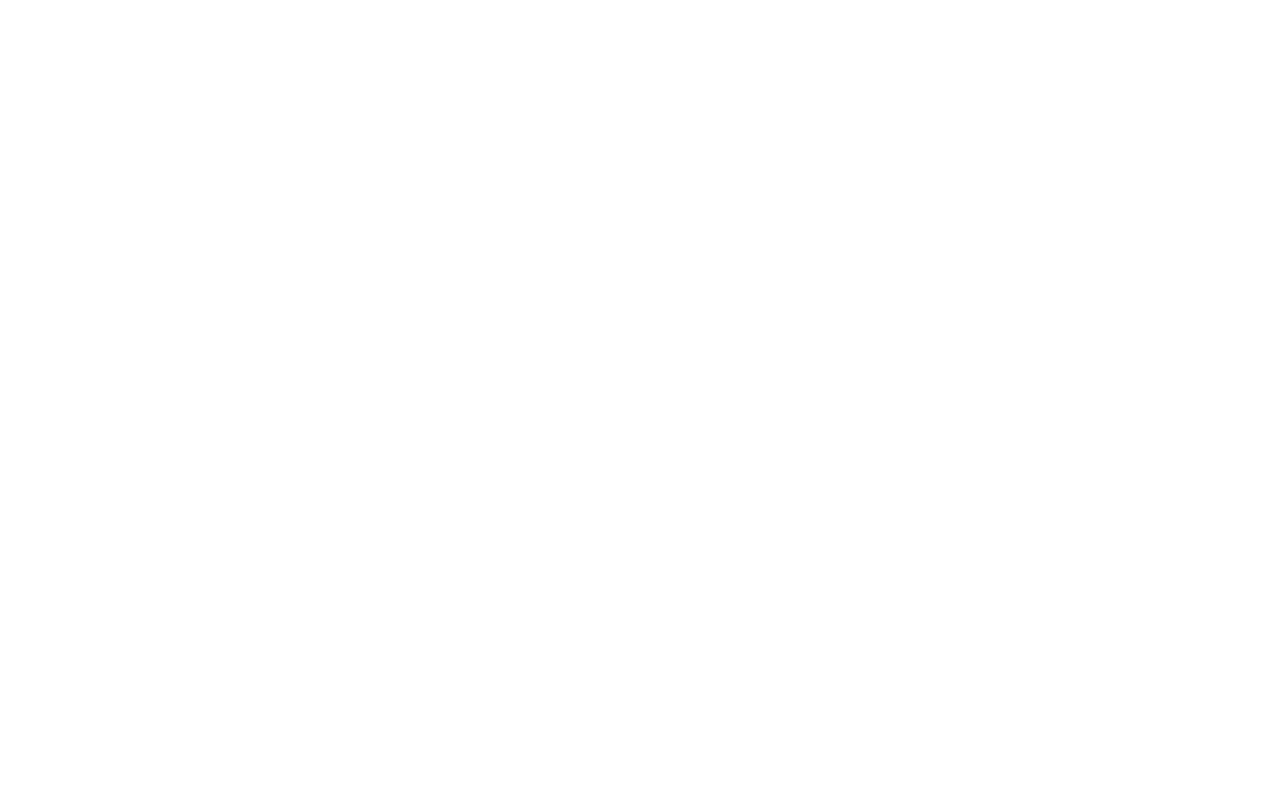
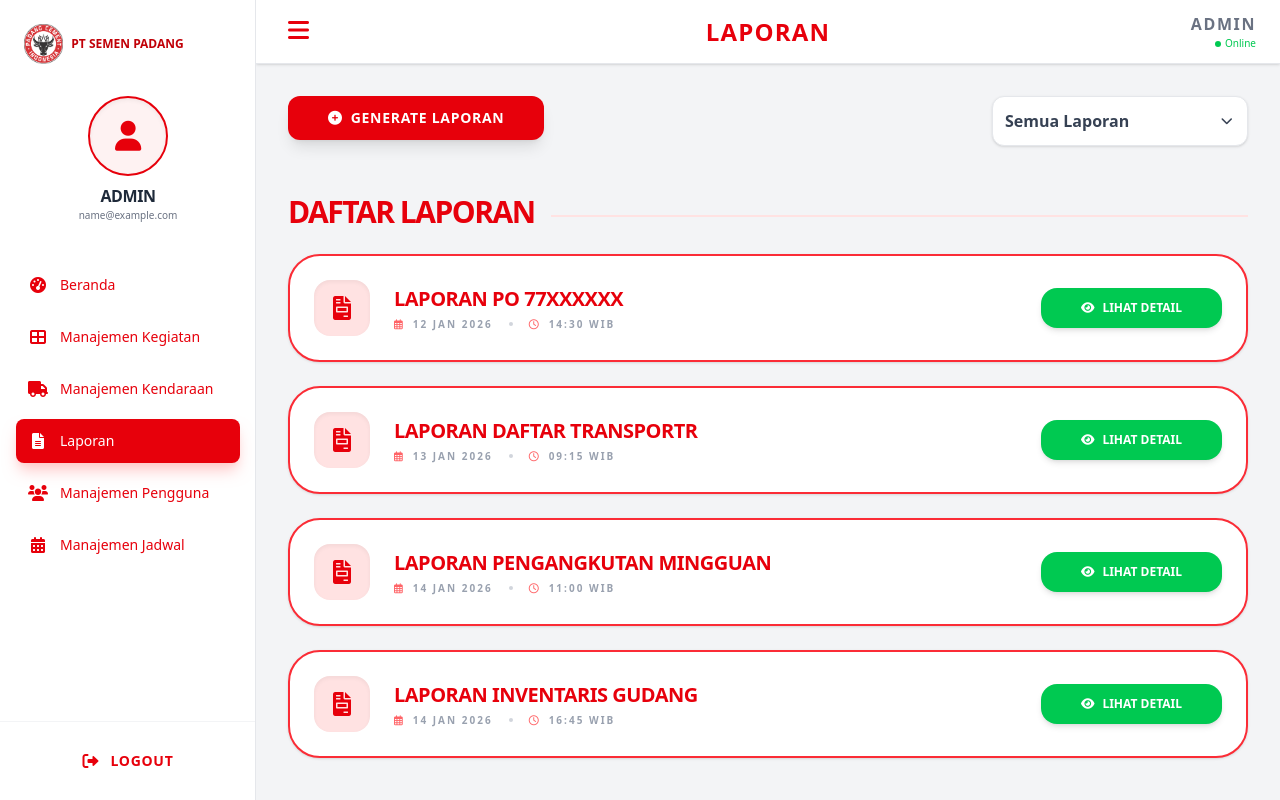
Before and after one commit to triciayundaa/Project_Monitoring_Transport, a React (Vite) app in the folder frontend/: page /laporan in a window 1280 px wide. Before the commit this address had no page. Built offline with nearby package versions, Linux system fonts and the light colour scheme; sample sign-in values are in the browser's storage.

Commit message:
Update laporan

```diff
--- a/frontend/src/App.jsx
+++ b/frontend/src/App.jsx
@@ -4,6 +4,10 @@ import Dashboard from "./pages/Dashboard";
 import VehicleList from "./pages/VehicleManagement/VehicleList";
 import VehicleDetail from "./pages/VehicleManagement/VehicleDetail";
 import UserList from "./pages/UserList";
+import LaporanList from "./pages/Laporan/LaporanList";
+import LaporanDetail from "./pages/Laporan/LaporanDetail";
+
+
 // Fungsi untuk mengecek apakah user sudah login
 const ProtectedRoute = ({ children }) => {
   const user = localStorage.getItem("user");
@@ -27,6 +31,8 @@ function App() {
                 <Route path="/manajemen-pengguna" element={<ProtectedRoute><UserList /></ProtectedRoute>} />
 
                 <Route path="/" element={<Navigate to="/login" />} />
+                <Route path="/laporan" element={<ProtectedRoute><LaporanList /></ProtectedRoute>} />
+<Route path="/laporan/detail/:id" element={<ProtectedRoute><LaporanDetail /></ProtectedRoute>} />
             </Routes>
         </Router>
   );
--- /dev/null
+++ b/frontend/src/pages/Laporan/LaporanDetail.jsx
@@ -0,0 +1,51 @@
+import React, { useState } from 'react';
+import { useNavigate, useParams } from 'react-router-dom';
+import Sidebar from '../../components/Sidebar';
+import Topbar from '../../components/Topbar';
+
+const LaporanDetail = () => {
+    const [isSidebarOpen, setIsSidebarOpen] = useState(true);
+    const { id } = useParams();
+    const navigate = useNavigate();
+
+    return (
+        <div className="flex h-screen bg-gray-100 font-sans overflow-hidden">
+            <Sidebar isOpen={isSidebarOpen} onClose={() => setIsSidebarOpen(false)} />
+
+            <div className="flex-1 flex flex-col min-w-0">
+                <Topbar onToggleSidebar={() => setIsSidebarOpen(!isSidebarOpen)} title="Laporan" />
+
+                <main className="flex-grow p-0 overflow-y-auto bg-gray-200">
+                    {/* Header Action Bar */}
+                    <div className="bg-white p-4 flex justify-between items-center shadow-sm sticky top-0 z-10">
+                        <button
+    onClick={() => navigate('/laporan')}
+    className="text-black font-black text-2xl hover:text-red-600 transition-colors uppercase ml-4"
+>
+    Back
+</button>
+                        <button className="bg-red-600 hover:bg-red-700 text-white px-8 py-2 rounded-lg font-bold shadow-md transition-all text-sm uppercase mr-4">
+                            Print PDF
+                        </button>
+                    </div>
+
+                    {/* PDF Preview Area */}
+                    <div className="flex justify-center p-10">
+                        <div className="bg-white w-[210mm] min-h-[297mm] shadow-2xl p-20 flex flex-col items-center">
+                            <h1 className="text-3xl font-black text-black uppercase tracking-tighter mb-10">
+                                Laporan PO XXXXXXX
+                            </h1>
+
+                            {/* Area Kosong Laporan sesuai desain */}
+                            <div className="w-full h-full border border-dashed border-gray-100 italic text-gray-300 flex justify-center mt-20">
+                                Konten laporan akan muncul di sini...
+                            </div>
+                        </div>
+                    </div>
+                </main>
+            </div>
+        </div>
+    );
+};
+
+export default LaporanDetail;
--- /dev/null
+++ b/frontend/src/pages/Laporan/LaporanList.jsx
@@ -0,0 +1,102 @@
+import React, { useState } from 'react';
+import { useNavigate } from 'react-router-dom';
+import Sidebar from '../../components/Sidebar';
+import Topbar from '../../components/Topbar';
+
+const LaporanList = () => {
+    const [isSidebarOpen, setIsSidebarOpen] = useState(true);
+    const [filter, setFilter] = useState('Semua Laporan');
+    const navigate = useNavigate();
+
+    // Data dummy (nantinya field date & time ini akan datang dari database/API)
+    const daftarLaporan = [
+        { id: 1, title: 'Laporan PO 77XXXXXX', date: '12 Jan 2026', time: '14:30' },
+        { id: 2, title: 'Laporan Daftar Transportr', date: '13 Jan 2026', time: '09:15' },
+        { id: 3, title: 'Laporan Pengangkutan Mingguan', date: '14 Jan 2026', time: '11:00' },
+        { id: 4, title: 'Laporan Inventaris Gudang', date: '14 Jan 2026', time: '16:45' },
+    ];
+
+    return (
+        <div className="flex h-screen bg-gray-100 font-sans overflow-hidden">
+            <Sidebar isOpen={isSidebarOpen} onClose={() => setIsSidebarOpen(false)} />
+
+            <div className="flex-1 flex flex-col min-w-0">
+                <Topbar onToggleSidebar={() => setIsSidebarOpen(!isSidebarOpen)} title="Laporan" />
+
+                <main className="flex-grow p-8 overflow-y-auto">
+                    <div className="max-w-6xl mx-auto">
+
+                        <div className="flex justify-between items-start mb-12">
+                            <button className="bg-red-600 hover:bg-red-700 text-white px-10 py-3 rounded-xl font-bold shadow-lg transition-all text-sm uppercase tracking-wider transform hover:scale-105 active:scale-95">
+                                <i className="fas fa-plus-circle mr-2"></i>
+                                Generate laporan
+                            </button>
+
+                            <div className="relative inline-block w-64">
+                                <select
+                                    value={filter}
+                                    onChange={(e) => setFilter(e.target.value)}
+                                    className="w-full bg-white border border-gray-200 p-3 rounded-xl shadow-sm outline-none font-bold text-gray-700 appearance-none cursor-pointer focus:border-red-500 transition-colors"
+                                >
+                                    <option>Semua Laporan</option>
+                                    <option>Laporan Mingguan</option>
+                                    <option>Laporan Bulanan</option>
+                                    <option>Arsip Laporan</option>
+                                </select>
+                                <div className="pointer-events-none absolute inset-y-0 right-0 flex items-center px-4 text-gray-700">
+                                    <i className="fas fa-chevron-down text-xs"></i>
+                                </div>
+                            </div>
+                        </div>
+
+                        <div className="space-y-6">
+                            <div className="flex items-center space-x-4 mb-6">
+                                <h2 className="text-3xl font-black text-red-600 tracking-tighter uppercase">Daftar Laporan</h2>
+                                <div className="h-[2px] flex-grow bg-red-100 mt-2"></div>
+                            </div>
+
+                            {daftarLaporan.map((item) => (
+                                <div
+                                    key={item.id}
+                                    className="group bg-white border-2 border-red-500 rounded-[2rem] p-6 flex justify-between items-center shadow-sm hover:shadow-xl hover:bg-red-50/40 transition-all duration-300"
+                                >
+                                    <div className="flex items-center space-x-6">
+                                        <div className="w-14 h-14 bg-red-100 rounded-2xl flex items-center justify-center text-red-600 text-2xl group-hover:bg-red-600 group-hover:text-white shadow-inner transition-all duration-300">
+                                            <i className="fas fa-file-invoice"></i>
+                                        </div>
+
+                                        <div className="flex flex-col">
+                                            <span className="text-red-600 font-black text-xl tracking-tight uppercase mb-1">
+                                                {item.title}
+                                            </span>
+                                            {/* Metadata: Tanggal dan Jam */}
+                                            <div className="flex items-center space-x-4 text-[10px] font-black text-gray-400 uppercase tracking-[0.2em]">
+                                                <span className="flex items-center">
+                                                    <i className="far fa-calendar-alt mr-2 text-red-400"></i> {item.date}
+                                                </span>
+                                                <span className="w-1 h-1 bg-gray-300 rounded-full"></span>
+                                                <span className="flex items-center">
+                                                    <i className="far fa-clock mr-2 text-red-400"></i> {item.time} WIB
+                                                </span>
+                                            </div>
+                                        </div>
+                                    </div>
+
+                                    <button
+                                        onClick={() => navigate(`/laporan/detail/${item.id}`)}
+                                        className="bg-green-500 hover:bg-green-600 text-white px-10 py-3 rounded-2xl font-black text-xs uppercase shadow-md hover:shadow-green-200 transition-all transform hover:-translate-x-3 active:scale-95"
+                                    >
+                                        <i className="fas fa-eye mr-2"></i>
+                                        Lihat Detail
+                                    </button>
+                                </div>
+                            ))}
+                        </div>
+                    </div>
+                </main>
+            </div>
+        </div>
+    );
+};
+
+export default LaporanList;
```
Also changed, not shown: 1 other file (tests, documents, lock files or other folders).
